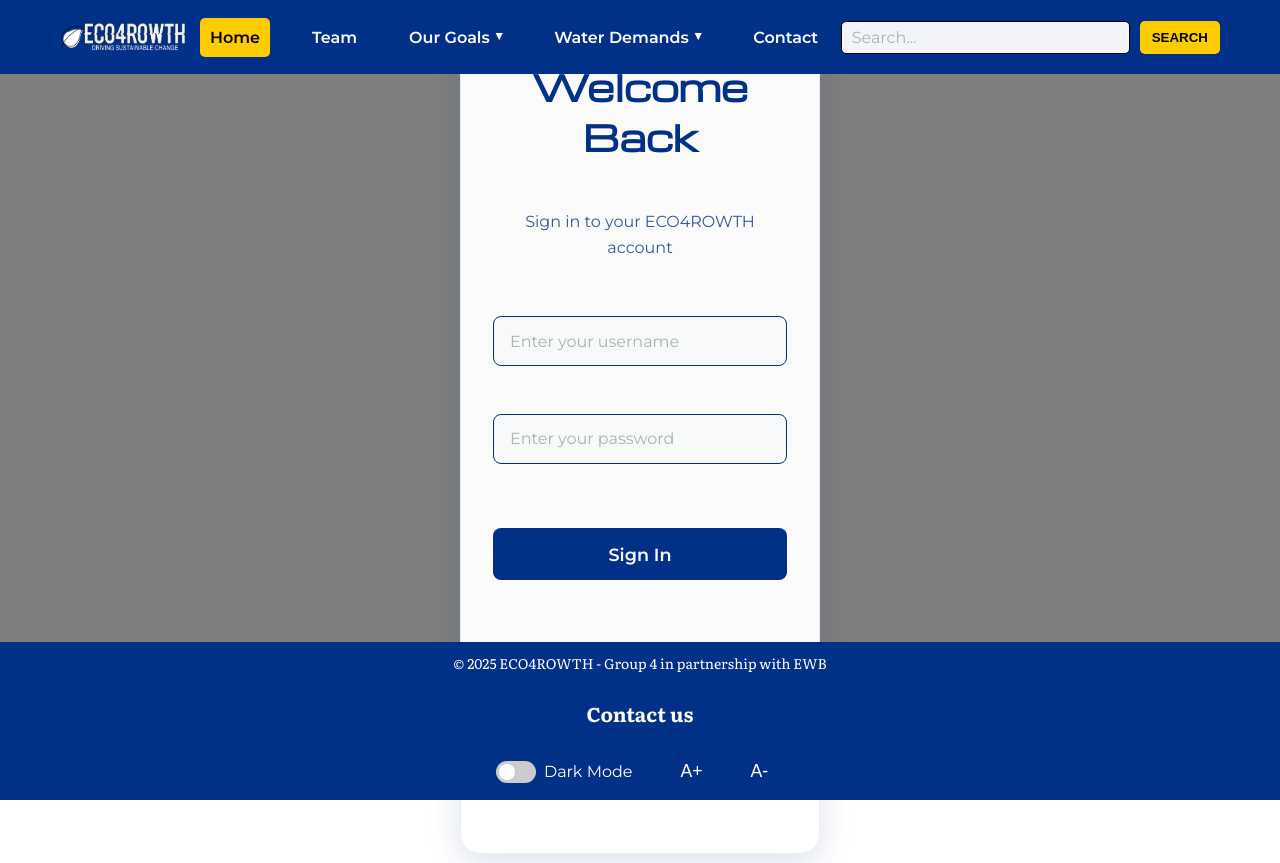
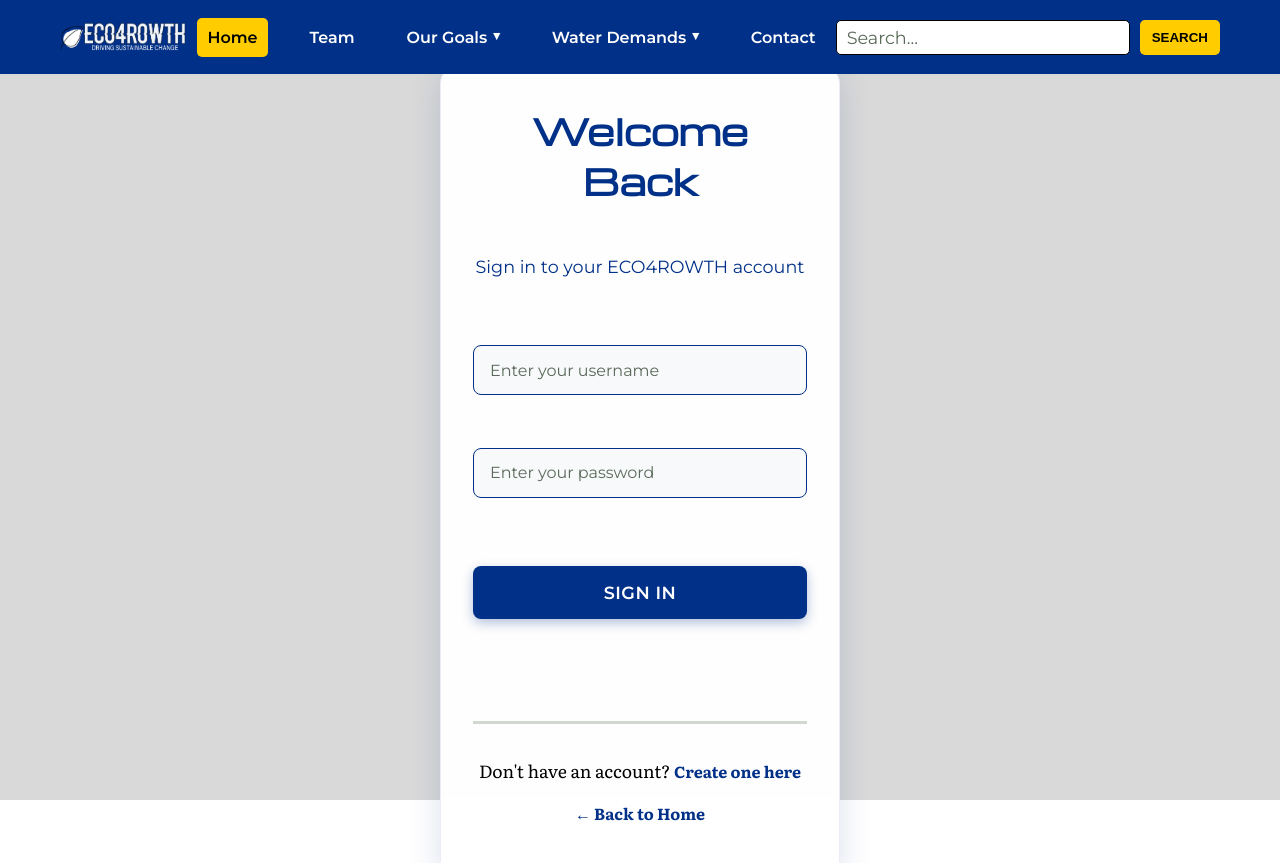
Before and after one commit to Group4Synoptic/Official-mainProject, a website: page public/login.html in a window 1280 px wide. Shown: the top 863 px of the page. Drawn offline with nearby package versions, Linux system fonts and the light colour scheme; no server answers.

Commit message:
Update auth-styles.css

```diff
--- a/public/css/auth-styles.css
+++ b/public/css/auth-styles.css
@@ -1,13 +1,10 @@
 /* ============================================================
    AUTHENTICATION PAGES STYLES (login.html & register.html)
-   Consistent with main site branding and accessibility
    ============================================================ */
 
-/* Import main fonts for consistency */
 @import url('https://fonts.googleapis.com/css2?family=Michroma&display=swap');
 @import url('https://fonts.googleapis.com/css2?family=Montserrat:wght@400;600&family=Literata:ital,wght@0,400;0,700;1,400&display=swap');
 
-/* 2. Use the same color variables as design.css */
 :root {
     --primary-color: #003087;
     --secondary-color: #FFFFFF;
@@ -15,29 +12,29 @@
     --black: #000000;
 }
 
-/* Reset and base styles for all elements */
 * {
     margin: 0;
     padding: 0;
     box-sizing: border-box;
 }
 
-/* Body styling: background image, overlay, and font */
+html, body {
+    height: 100%;
+}
+
 body {
     font-family: 'Literata', serif, Arial, sans-serif;
     background-image: url('../assets/header2.jpeg');
     background-size: cover;
     background-position: center;
-    min-height: 100vh;
+    background-attachment: fixed;
     color: var(--black);
     position: relative;
-    display: flex;
-    flex-direction: column;
-    justify-content: center;
-    align-items: center;
+    padding-top: 100px; /* Leave space for fixed navbar */
+    padding-bottom: 150px; /* Leave space for footer */
 }
 
-/* Add a dark overlay for readability */
+/* Lighter overlay */
 body::before {
     content: '';
     position: fixed;
@@ -45,129 +42,139 @@ body::before {
     left: 0;
     width: 100vw;
     height: 100vh;
-    background: rgba(0, 0, 0, 0.5);
-    /* semi-transparent black */
+    background: rgba(0, 0, 0, 0.15);
     z-index: 0;
     pointer-events: none;
 }
 
-/* Main authentication form container */
-.auth-container {
-    background: rgba(255, 255, 255, 0.97);
-    /* nearly solid white for clarity */
-    border-radius: 20px;
-    padding: 2.5rem 2rem;
-    box-shadow: 0 8px 32px rgba(0, 48, 135, 0.15);
-    border: 1px solid rgba(0, 48, 135, 0.08);
-    min-width: 320px;
-    max-width: 400px;
-    width: 90%;
+main {
+    min-height: calc(100vh - 250px);
+    display: flex;
+    justify-content: center;
+    align-items: flex-start;
+    padding: 3rem 1rem;
     position: relative;
     z-index: 1;
-    margin: 2rem 0;
+    overflow: visible;
+    width: 100%;
+}
+
+/* Authentication Form Container */
+.auth-container {
+    background: rgba(255, 255, 255, 0.99);
+    border-radius: 20px;
+    padding: 3rem 2.5rem;
+    box-shadow: 0 12px 40px rgba(0, 48, 135, 0.3);
+    border: 3px solid rgba(0, 48, 135, 0.2);
+    width: 90%;
+    max-width: 420px;
+    margin: 0 auto;
+    z-index: 10;
     display: flex;
     flex-direction: column;
-    align-items: stretch;
+    backdrop-filter: blur(5px);
 }
 
-/* Header and branding */
 .auth-header {
     text-align: center;
-    margin-bottom: 2rem;
-    position: relative;
+    margin-bottom: 2.5rem;
 }
 
 .auth-title {
     font-family: 'Michroma', 'Montserrat', sans-serif;
-    font-size: 2rem;
+    font-size: 2.2rem;
     color: var(--primary-color);
-    margin-bottom: 0.5rem;
+    font-weight: bold;
+    margin-bottom: 0.75rem;
 }
 
 .auth-subtitle {
     font-family: 'Montserrat', sans-serif;
+    font-size: 1.1rem;
     color: var(--primary-color);
-    text-align: center;
-    font-size: 1rem;
+    font-weight: 500;
     margin-bottom: 1.5rem;
-    opacity: 0.8;
 }
 
-/* Form styling */
 #loginForm,
 #registerForm {
     display: flex;
     flex-direction: column;
-    gap: 1.2rem;
+    gap: 1.5rem;
 }
 
-/* Input fields styling */
 .input-group {
     position: relative;
 }
 
-/* Input field label */
 input[type="text"],
 input[type="password"],
 input[type="email"] {
     width: 100%;
-    padding: 1rem 1.2rem;
-    border: 2px solid #e0e8e0;
+    padding: 1.2rem 1.5rem;
+    border: 3px solid #c0c8c0;
     border-radius: 12px;
-    font-size: 1rem;
+    font-size: 1.1rem;
+    background: white;
     font-family: 'Montserrat', sans-serif;
-    background: rgba(255, 255, 255, 0.95);
+    font-weight: 500;
     color: var(--black);
-    transition: border 0.3s, box-shadow 0.3s;
+    transition: all 0.3s ease;
 }
 
-/* Input field focus state */
 input[type="text"]:focus,
 input[type="password"]:focus,
 input[type="email"]:focus {
     outline: none;
     border-color: var(--primary-color);
-    box-shadow: 0 0 0 2px var(--highlight-yellow);
+    box-shadow: 0 0 0 4px rgba(255, 204, 0, 0.4);
 }
 
-/* Placeholder text styling */
 input::placeholder {
-    color: #8fa895;
-    font-weight: 400;
-    opacity: 0.8;
+    color: #5a6a5a;
+    font-weight: 500;
+    opacity: 1;
 }
 
-/* 10. Submit button styling */
 button[type="submit"] {
     background: var(--primary-color);
-    color: var(--secondary-color);
+    color: white;
     border: none;
-    padding: 1rem 2rem;
-    border-radius: 8px;
-    font-size: 1.1rem;
+    padding: 1.3rem 2rem;
+    border-radius: 10px;
+    font-size: 1.2rem;
     font-family: 'Montserrat', sans-serif;
-    font-weight: 600;
+    font-weight: 700;
     cursor: pointer;
-    transition: background 0.2s, color 0.2s;
+    transition: all 0.2s ease;
     margin-top: 1rem;
+    text-transform: uppercase;
+    letter-spacing: 0.5px;
+    box-shadow: 0 4px 12px rgba(0, 48, 135, 0.3);
 }
 
 button[type="submit"]:hover {
     background: var(--highlight-yellow);
     color: var(--black);
+    transform: translateY(-2px);
+    box-shadow: 0 6px 16px rgba(255, 204, 0, 0.4);
 }
 
-/*  Message display styling */
+button[type="submit"]:active {
+    transform: translateY(0);
+}
+
 #loginMessage,
 #registerMessage {
-    margin-top: 1.2rem;
-    padding: 1rem;
-    border-radius: 10px;
-    font-weight: 500;
+    margin-top: 1.5rem;
+    padding: 1.2rem;
+    border-radius: 12px;
+    font-weight: 600;
     text-align: center;
     opacity: 0;
     transform: translateY(20px);
     transition: all 0.3s ease;
+    font-size: 1rem;
 }
 
 #loginMessage.show,
@@ -178,31 +185,31 @@ button[type="submit"]:hover {
 
 #loginMessage.success,
 #registerMessage.success {
-    background: rgba(0, 48, 135, 0.08);
+    background: rgba(0, 48, 135, 0.15);
     color: var(--primary-color);
-    border: 1px solid var(--primary-color);
+    border: 3px solid var(--primary-color);
 }
 
 #loginMessage.error,
 #registerMessage.error {
-    background: rgba(220, 53, 69, 0.1);
+    background: rgba(220, 53, 69, 0.25);
     color: #dc3545;
-    border: 1px solid rgba(220, 53, 69, 0.3);
+    border: 3px solid #dc3545;
+    font-weight: 700;
 }
 
-/* Additional links (register/login, back to home) */
 .auth-links {
     text-align: center;
-    margin-top: 2rem;
-    padding-top: 1.5rem;
-    border-top: 1px solid #e0e8e0;
+    margin-top: 2.5rem;
+    padding-top: 2rem;
+    border-top: 3px solid #d0d8d0;
 }
 
 .auth-links a {
     color: var(--primary-color);
     text-decoration: none;
-    font-weight: 500;
-    transition: color 0.2s;
+    font-weight: 700;
+    font-size: 1rem;
 }
 
 .auth-links a:hover {
@@ -210,148 +217,98 @@ button[type="submit"]:hover {
     text-decoration: underline;
 }
 
-/* Accessibility controls (footer) */
-.accessibility-controls {
-    margin-top: 1.5rem;
-    display: flex;
-    gap: 1rem;
-    justify-content: center;
+.auth-links p {
+    margin-bottom: 0.8rem;
+    font-weight: 500;
 }
 
-.accessibility-controls button {
-    background: var(--primary-color);
-    color: var(--secondary-color);
-    border: none;
-    border-radius: 5px;
-    padding: 8px 16px;
-    font-size: 1.1rem;
-    cursor: pointer;
-    transition: background 0.2s, color 0.2s;
+.nav-wrapper {
+    position: fixed !important;
+    top: 0;
+    left: 0;
+    right: 0;
+    z-index: 1000 !important;
+    background: var(--primary-color) !important;
 }
 
-.accessibility-controls button:hover {
-    background: var(--highlight-yellow);
-    color: var(--black);
+.menu-overlay {
+    z-index: 1001 !important;
 }
 
-/* Dark mode slider switch (matches main site) */
-.switch {
-    display: inline-flex;
-    align-items: center;
-    cursor: pointer;
-    margin-right: 1rem;
-}
-
-.switch input {
-    display: none;
-}
-
-.slider {
-    width: 40px;
-    height: 22px;
-    background: #ccc;
-    border-radius: 22px;
-    position: relative;
-    transition: background 0.3s;
-    margin-right: 8px;
-}
-
-.slider:before {
-    content: "";
-    position: absolute;
-    left: 3px;
-    top: 3px;
-    width: 16px;
-    height: 16px;
-    background: #fff;
-    border-radius: 50%;
-    transition: transform 0.3s;
-}
-
-.switch input:checked+.slider {
-    background: #222;
-}
-
-.switch input:checked+.slider:before {
-    transform: translateX(18px);
-}
-
-.switch-label {
-    color: var(--secondary-color);
-    font-size: 1rem;
-}
-
-body.dark-mode .switch-label {
-    color: #FFCC00;
-}
-
-/* Footer branding (matches main site) */
+/* Footer  */
 footer {
     text-align: center;
     color: var(--secondary-color);
     background: var(--primary-color);
-    padding: 1rem 0 0.5rem 0;
-    width: 100vw;
-    position: fixed;
-    left: 0;
-    bottom: 0;
-    z-index: 2;
+    padding: 2rem 1rem;
     font-size: 1rem;
+    font-weight: 500;
+    width: 100%;
+    box-shadow: 0 -6px 15px rgba(0, 0, 0, 0.3);
 }
 
 footer a {
     color: var(--highlight-yellow);
+    font-weight: bold;
     text-decoration: none;
-    font-weight: bold;
 }
 
 footer a:hover {
     text-decoration: underline;
 }
 
-/* Responsive adjustments for mobile screens */
-@media (max-width: 600px) {
-    .auth-container {
-        padding: 1.2rem 0.5rem;
-        min-width: 90vw;
-        max-width: 98vw;
-    }
-
-    .auth-title {
-        font-size: 1.3rem;
-    }
-
-    footer {
-        font-size: 0.9rem;
-        padding: 0.7rem 0 0.3rem 0;
-    }
+.accessibility-controls {
+    margin-top: 1.2rem;
+    display: flex;
+    gap: 1.2rem;
+    justify-content: center;
+    flex-wrap: wrap;
+    align-items: center;
 }
 
-/* Dark mode for authentication pages */
+.accessibility-controls button {
+    background: var(--primary-color);
+    color: var(--secondary-color);
+    border: 3px solid var(--highlight-yellow);
+    border-radius: 8px;
+    padding: 10px 18px;
+    font-size: 1.1rem;
+    font-weight: 600;
+    cursor: pointer;
+    transition: all 0.2s ease;
+}
+
+.accessibility-controls button:hover {
+    background: var(--highlight-yellow);
+    color: var(--black);
+    transform: translateY(-1px);
+}
+
+/* Dark mode */
 body.dark-mode {
-    background: #181818;
+    background: #1a1a1a;
     color: #f0f0f0;
 }
 
-body.dark-mode .auth-container {
-    background: rgba(34, 34, 34, 0.98);
-    color: #f0f0f0;
-    border: 1px solid #333;
+body.dark-mode::before {
+    background: rgba(0, 0, 0, 0.4);
 }
 
-body.dark-mode input[type="text"],
-body.dark-mode input[type="password"],
-body.dark-mode input[type="email"] {
-    background: #232323;
+body.dark-mode .auth-container {
+    background: rgba(40, 40, 40, 0.98);
     color: #f0f0f0;
-    border: 2px solid #444;
+    border: 3px solid #555;
 }
 
-body.dark-mode input[type="text"]:focus,
-body.dark-mode input[type="password"]:focus,
-body.dark-mode input[type="email"]:focus {
-    border-color: var(--highlight-yellow);
-    box-shadow: 0 0 0 2px var(--highlight-yellow);
+body.dark-mode input,
+body.dark-mode input:focus {
+    background: rgba(50, 50, 50, 1);
+    border: 3px solid #666;
+    color: #f0f0f0;
+}
+
+body.dark-mode input::placeholder {
+    color: #bbb;
 }
 
 body.dark-mode .auth-title,
@@ -359,28 +316,22 @@ body.dark-mode .auth-subtitle {
     color: var(--highlight-yellow);
 }
 
-body.dark-mode .auth-links a {
-    color: #FFCC00;
+body.dark-mode footer {
+    background: #2a2a2a;
+    color: var(--highlight-yellow);
 }
 
-body.dark-mode .auth-links a:hover {
-    color: #fff;
-    text-decoration: underline;
+body.dark-mode .auth-links,
+body.dark-mode .auth-links a,
+body.dark-mode .auth-container label {
+    color: var(--highlight-yellow);
 }
 
-body.dark-mode footer {
-    background: #222;
-    color: #FFCC00;
-}
-
-body.dark-mode footer a {
-    color: #FFCC00;
-}
-
-/* Loading animation for submit button */
+/* Spinner */
 .loading {
     position: relative;
     pointer-events: none;
+    opacity: 0.7;
 }
 
 .loading::after {
@@ -388,21 +339,42 @@ body.dark-mode footer a {
     position: absolute;
     top: 50%;
     left: 50%;
-    width: 20px;
-    height: 20px;
-    margin: -10px 0 0 -10px;
-    border: 2px solid rgba(255, 255, 255, 0.3);
-    border-top: 2px solid var(--highlight-yellow);
+    width: 22px;
+    height: 22px;
+    margin: -11px 0 0 -11px;
+    border: 3px solid rgba(255, 255, 255, 0.3);
+    border-top: 3px solid var(--highlight-yellow);
     border-radius: 50%;
     animation: spin 1s linear infinite;
 }
 
 @keyframes spin {
-    0% {
-        transform: rotate(0deg);
+    0% { transform: rotate(0deg); }
+    100% { transform: rotate(360deg); }
+}
+
+@media (max-width: 600px) {
+    .auth-container {
+        padding: 2.5rem 2rem;
+        min-width: 85vw;
+        max-width: 95vw;
     }
 
-    100% {
-        transform: rotate(360deg);
+    .auth-title {
+        font-size: 1.8rem;
+    }
+
+    .auth-subtitle {
+        font-size: 1rem;
+    }
+
+    footer {
+        font-size: 0.95rem;
+        padding: 1.5rem 0.8rem;
+    }
+
+    .accessibility-controls {
+        flex-direction: column;
+        gap: 0.8rem;
     }
 }
```
